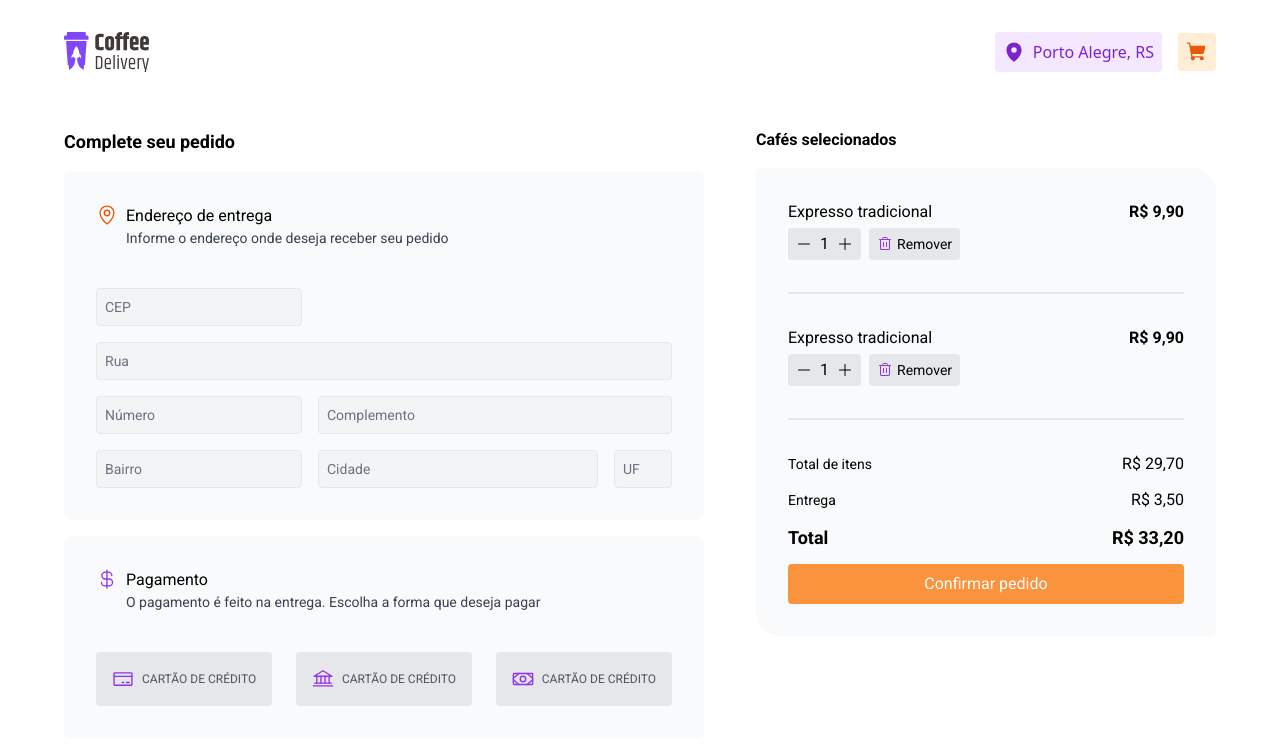
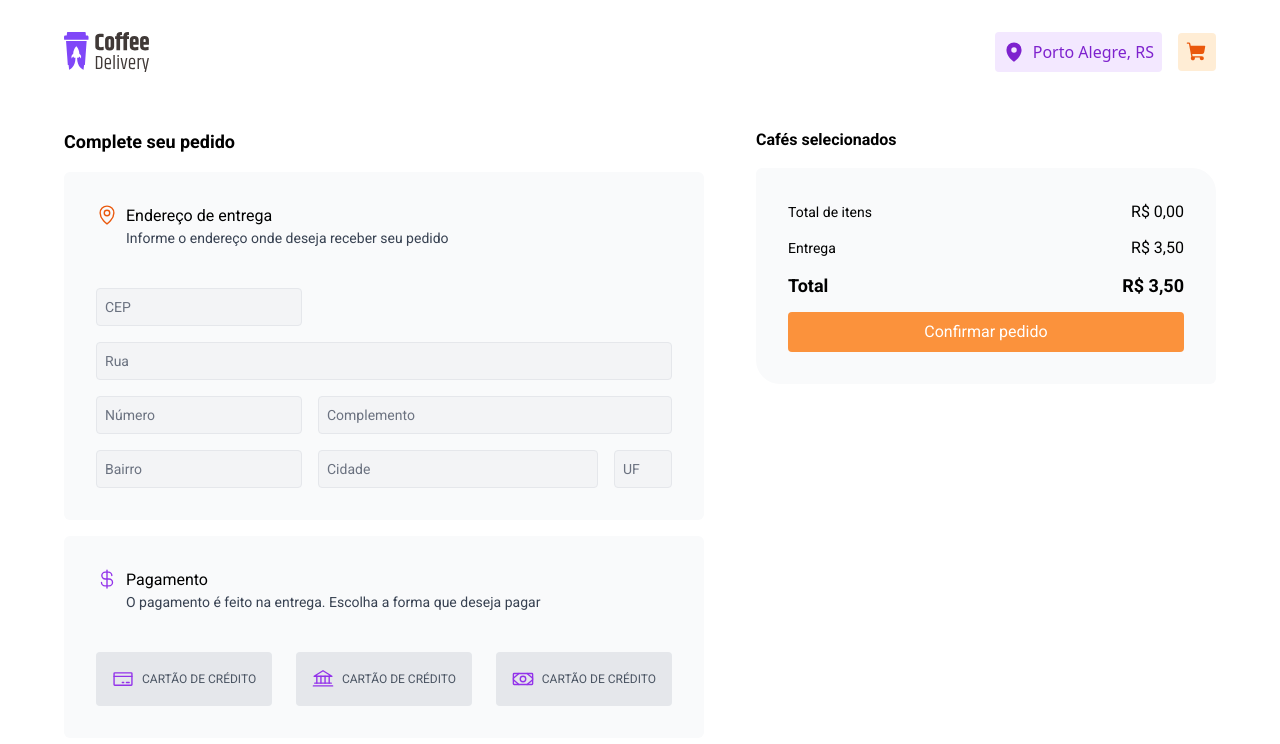
Before and after one commit to MatheusOliveir4/coffee-delivery, a React (Vite) app: page /checkout in a window 1280 px wide. Shown: the top 744 px of the page. Built offline with nearby package versions, Linux system fonts and the light colour scheme.

Commit message:
Cart logic

```diff
--- a/src/App.tsx
+++ b/src/App.tsx
@@ -2,11 +2,14 @@ import { BrowserRouter } from 'react-router-dom'
 
 import './index.css'
 import { Router } from './Router'
+import { CartProductsProvider } from './hooks/useCartProducts'
 
 export function App() {
   return (
     <BrowserRouter>
-      <Router />
+      <CartProductsProvider>
+        <Router />
+      </CartProductsProvider>
     </BrowserRouter>
   )
 }
--- a/src/components/Cart.tsx
+++ b/src/components/Cart.tsx
@@ -1,28 +1,48 @@
+import { useCartProducts } from '../hooks/useCartProducts'
+import { formatNumber } from '../utils/formatNumber'
 import { ProductLayoutInCart } from './ProductLayoutInCart'
 
+const DELIVERY_TAX = 3.5
+
 export function Cart() {
+  const { cartProducts } = useCartProducts()
+
+  const sumOfProductsPrice = cartProducts.reduce((acc, product) => {
+    return acc + product.price * product.amount
+  }, 0)
+
+  const totalCartValue = sumOfProductsPrice + DELIVERY_TAX
+
   return (
     <section className="flex-1 lg:max-w-[460px] space-y-4">
       <strong>Cafés selecionados</strong>
 
       <div className="px-8 bg-gray-50 rounded-md rounded-tr-3xl rounded-bl-3xl">
-        <ProductLayoutInCart />
-        <ProductLayoutInCart />
+        {cartProducts.map((product) => (
+          <ProductLayoutInCart
+            key={product.id}
+            id={product.id}
+            title={product.title}
+            price={product.price}
+            amount={product.amount}
+            image={product.image}
+          />
+        ))}
 
         <div className="py-8 space-y-3">
           <div className="flex items-center justify-between">
             <p className="text-sm">Total de itens</p>
-            <span>R$ 29,70</span>
+            <span>{formatNumber(sumOfProductsPrice)}</span>
           </div>
 
           <div className="flex items-center justify-between">
             <p className="text-sm">Entrega</p>
-            <span>R$ 3,50</span>
+            <span>{formatNumber(DELIVERY_TAX)}</span>
           </div>
 
           <div className="flex items-center justify-between font-bold text-lg">
             <p>Total</p>
-            <span>R$ 33,20</span>
+            <span>{formatNumber(totalCartValue)}</span>
           </div>
 
           <button className="bg-orange-400 w-full rounded text-white py-2">
--- a/src/components/Header.tsx
+++ b/src/components/Header.tsx
@@ -2,8 +2,13 @@ import { NavLink } from 'react-router-dom'
 
 import { ShoppingCart, MapPin } from 'phosphor-react'
 import logoCoffee from '../assets/logo-coffee.svg'
+import { useCartProducts } from '../hooks/useCartProducts'
 
 export function Header() {
+  const { cartProducts } = useCartProducts()
+
+  const productsQuantityInCart = cartProducts.length
+
   return (
     <header className=" bg-white w-full py-8 fixed">
       <div className="container px-16 flex justify-between items-center m-auto">
@@ -16,11 +21,18 @@ export function Header() {
             <MapPin size={22} weight="fill" />
             <span>Porto Alegre, RS</span>
           </div>
+
           <NavLink
             to="/checkout"
-            className="bg-orange-100 p-2 rounded text-orange-600 hover:opacity-80"
+            className="bg-orange-100 p-2 rounded text-orange-600 hover:opacity-80 relative"
           >
             <ShoppingCart size={22} weight="fill" />
+
+            {productsQuantityInCart !== 0 && (
+              <div className="w-5 h-5 rounded-full bg-orange-500 absolute -top-2 -right-2 flex items-center justify-center text-sm text-white">
+                {productsQuantityInCart}
+              </div>
+            )}
           </NavLink>
         </div>
       </div>
--- a/src/components/Product.tsx
+++ b/src/components/Product.tsx
@@ -1,6 +1,8 @@
 import { useState } from 'react'
 
 import { Minus, Plus, ShoppingCart } from 'phosphor-react'
+import { useCartProducts } from '../hooks/useCartProducts'
+import { formatNumber } from '../utils/formatNumber'
 
 interface ProductProps {
   id: number
@@ -10,8 +12,29 @@ interface ProductProps {
   price: number
 }
 
-export function Product({ title, description, image, price }: ProductProps) {
+export function Product({
+  id,
+  title,
+  description,
+  image,
+  price,
+}: ProductProps) {
   const [productAmount, setProductAmount] = useState(0)
+
+  const { addProductToCart } = useCartProducts()
+
+  function handleAddProductToCart() {
+    const newProduct = {
+      id,
+      title,
+      description,
+      image,
+      price,
+      amount: productAmount,
+    }
+
+    addProductToCart(newProduct)
+  }
 
   function handleIncreaseProductAmount() {
     setProductAmount((state) => state + 1)
@@ -37,10 +60,7 @@ export function Product({ title, description, image, price }: ProductProps) {
       <p className="text-gray-500 text-sm text-center">{description}</p>
 
       <footer className="mt-8 w-full flex justify-between items-center">
-        <strong className=" text-xl">
-          <span className="text-sm inline-block mr-1">R$</span>
-          {price}
-        </strong>
+        <strong className=" text-xl">{formatNumber(price)}</strong>
 
         <div className="bg-gray-200 p-2 space-x-2 rounded flex items-center">
           <button
@@ -60,7 +80,10 @@ export function Product({ title, description, image, price }: ProductProps) {
           </button>
         </div>
 
-        <button className="bg-purple-800 text-white p-2 rounded">
+        <button
+          onClick={handleAddProductToCart}
+          className="bg-purple-800 text-white p-2 rounded"
+        >
           <ShoppingCart size={24} weight="fill" />
         </button>
       </footer>
--- a/src/components/ProductLayoutInCart.tsx
+++ b/src/components/ProductLayoutInCart.tsx
@@ -1,25 +1,56 @@
 import { Minus, Plus, Trash } from 'phosphor-react'
+import { useCartProducts } from '../hooks/useCartProducts'
+import { formatNumber } from '../utils/formatNumber'
 
-export function ProductLayoutInCart() {
+interface ProductLayoutInCartProps {
+  id: number
+  title: string
+  image: string
+  amount: number
+  price: number
+}
+
+export function ProductLayoutInCart({
+  id,
+  title,
+  image,
+  amount,
+  price,
+}: ProductLayoutInCartProps) {
+  const { removeProductInCart, updateProductAmount } = useCartProducts()
+
+  function handleIncreaseProductAmount() {
+    updateProductAmount(id, amount + 1)
+  }
+
+  function handleDecreaseProductAmount() {
+    updateProductAmount(id, amount > 0 ? amount - 1 : amount)
+  }
+
   return (
     <div className="flex justify-between py-8 border-b-2 border-gray-200">
       <div className="flex gap-4">
-        {/* <img src={coffeeProduct} alt="" className="w-14" /> */}
+        <img src={image} alt="" className="w-14" />
 
         <div className="flex flex-col justify-between gap-1">
-          <strong className="font-normal">Expresso tradicional</strong>
+          <strong className="font-normal">{title}</strong>
           <div className="flex gap-2">
             <div className="bg-gray-200 py-1 px-2 space-x-2 rounded flex items-center">
-              <button>
+              <button onClick={handleDecreaseProductAmount}>
                 <Minus />
               </button>
-              <span>1</span>
-              <button>
+
+              <span>{amount}</span>
+
+              <button onClick={handleIncreaseProductAmount}>
                 <Plus />
               </button>
             </div>
 
-            <button className="flex items-center gap-1 bg-gray-200 py-1 px-2 rounded text-sm">
+            <button
+              onClick={() => removeProductInCart(id)}
+              className="flex items-center gap-1 bg-gray-200 py-1 px-2 rounded text-sm"
+            >
               <Trash className="text-purple-600" size={16} />
               Remover
             </button>
@@ -27,7 +58,7 @@ export function ProductLayoutInCart() {
         </div>
       </div>
 
-      <strong>R$ 9,90</strong>
+      <strong>{formatNumber(price)}</strong>
     </div>
   )
 }
--- a/src/hooks/useCartProducts.tsx
+++ b/src/hooks/useCartProducts.tsx
@@ -12,6 +12,8 @@ interface Product {
 interface CartProductsContextProps {
   cartProducts: Product[]
   addProductToCart: (product: Product) => void
+  removeProductInCart: (productId: number) => void
+  updateProductAmount: (productId: number, amount: number) => void
 }
 
 const CartProductsContext = createContext({} as CartProductsContextProps)
@@ -24,11 +26,42 @@ export function CartProductsProvider({ children }: CartProductsProviderProps) {
   const [cartProducts, setCartProducts] = useState<Product[]>([])
 
   function addProductToCart(product: Product) {
-    setCartProducts((state) => [...state, product])
+    setCartProducts((state) => {
+      if (product.amount <= 0) {
+        return state
+      }
+
+      return [...state, product]
+    })
+  }
+
+  function removeProductInCart(productId: number) {
+    setCartProducts((state) =>
+      state.filter((product) => product.id !== productId),
+    )
+  }
+
+  function updateProductAmount(productId: number, amount: number) {
+    setCartProducts((state) =>
+      state.map((product) => {
+        if (product.id === productId) {
+          product.amount = amount
+        }
+
+        return product
+      }),
+    )
   }
 
   return (
-    <CartProductsContext.Provider value={{ cartProducts, addProductToCart }}>
+    <CartProductsContext.Provider
+      value={{
+        cartProducts,
+        addProductToCart,
+        removeProductInCart,
+        updateProductAmount,
+      }}
+    >
       {children}
     </CartProductsContext.Provider>
   )
--- /dev/null
+++ b/src/utils/formatNumber.ts
@@ -0,0 +1,7 @@
+export function formatNumber(number: number) {
+  return new Intl.NumberFormat('pt-BR', {
+    style: 'currency',
+    currency: 'BRL',
+    minimumFractionDigits: 2,
+  }).format(number)
+}
```
